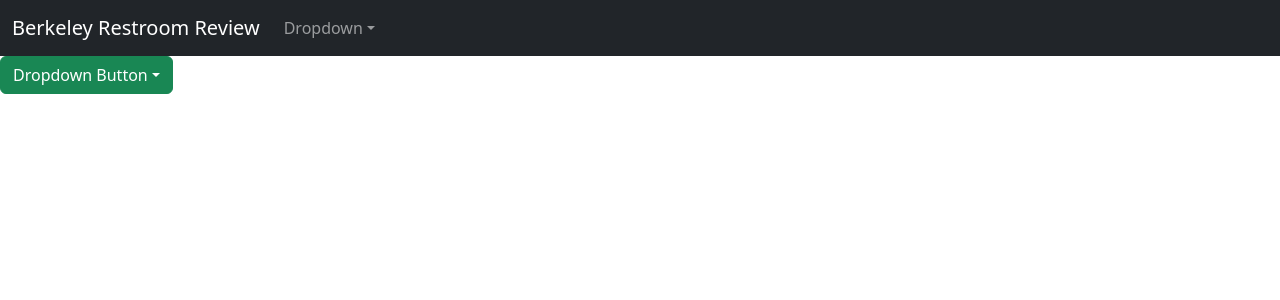
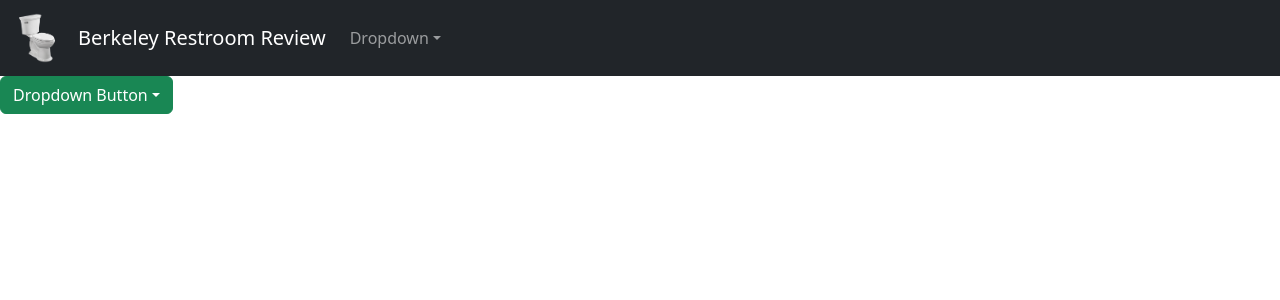
Before and after one commit to agent773/RestroomReview, a React (Vite) app in the folder vite-project/: page / in a window 1280 px wide. Shown: the top 300 px of the page. Built offline with nearby package versions, Linux system fonts and the light colour scheme.

Commit message:
navbar progress

```diff
--- a/vite-project/src/App.jsx
+++ b/vite-project/src/App.jsx
@@ -1,17 +1,16 @@
 import { useState } from 'react'
-import './App.css'
-import Dropdown from 'react-bootstrap/Dropdown'
-import DropdownButton from 'react-bootstrap/DropdownButton';
-import Navbar from './Navbar'
+import './App.css';
+import Navbar from './Navbar';
 import BasicExample from './BasicExample';
-import 'bootstrap/dist/css/bootstrap.min.css'
+import 'bootstrap/dist/css/bootstrap.min.css';
+import './NavbarStyles.css';
 
 function App() {
   // const [count, setCount] = useState(0)
 
   return (
     <>
-    <Navbar/>
+    <Navbar className="navbar" />
     <BasicExample/>
     </>
 
--- a/vite-project/src/Navbar.jsx
+++ b/vite-project/src/Navbar.jsx
@@ -2,11 +2,22 @@ import Container from 'react-bootstrap/Container';
 import Nav from 'react-bootstrap/Nav';
 import Navbar from 'react-bootstrap/Navbar';
 import NavDropdown from 'react-bootstrap/NavDropdown';
+import './NavbarStyles.css'
+import logo from './assets/Toilet.png'
 
 function NavbarDarkExample() {
   return (
     <Navbar variant="dark" bg="dark" expand="lg">
       <Container fluid>
+      <Navbar.Brand href="#home">
+            <img
+              src= {logo}
+              width="50"
+              height="50"
+              className="d-inline-block align-top"
+              alt="Toilet"
+            />
+        </Navbar.Brand>
         <Navbar.Brand href="#home">Berkeley Restroom Review </Navbar.Brand>
         <Navbar.Toggle aria-controls="navbar-dark-example" />
         <Navbar.Collapse id="navbar-dark-example">
@@ -15,6 +26,7 @@ function NavbarDarkExample() {
               id="nav-dropdown-dark-example"
               title="Dropdown"
               menuVariant="dark"
+              className='dropdown'
             >
               <NavDropdown.Item href="#action/3.1">Action</NavDropdown.Item>
               <NavDropdown.Item href="#action/3.2">
--- /dev/null
+++ b/vite-project/src/NavbarStyles.css
@@ -0,0 +1,11 @@
+.navbar {
+    background-color: #2D3577 !important;
+    color: #2D3577 !important;
+    width: 100% !important;
+}
+
+.navbar.dropdown {
+    text-align: right !important;
+    align-self: right !important;
+    justify-content: right !important;
+}
```
